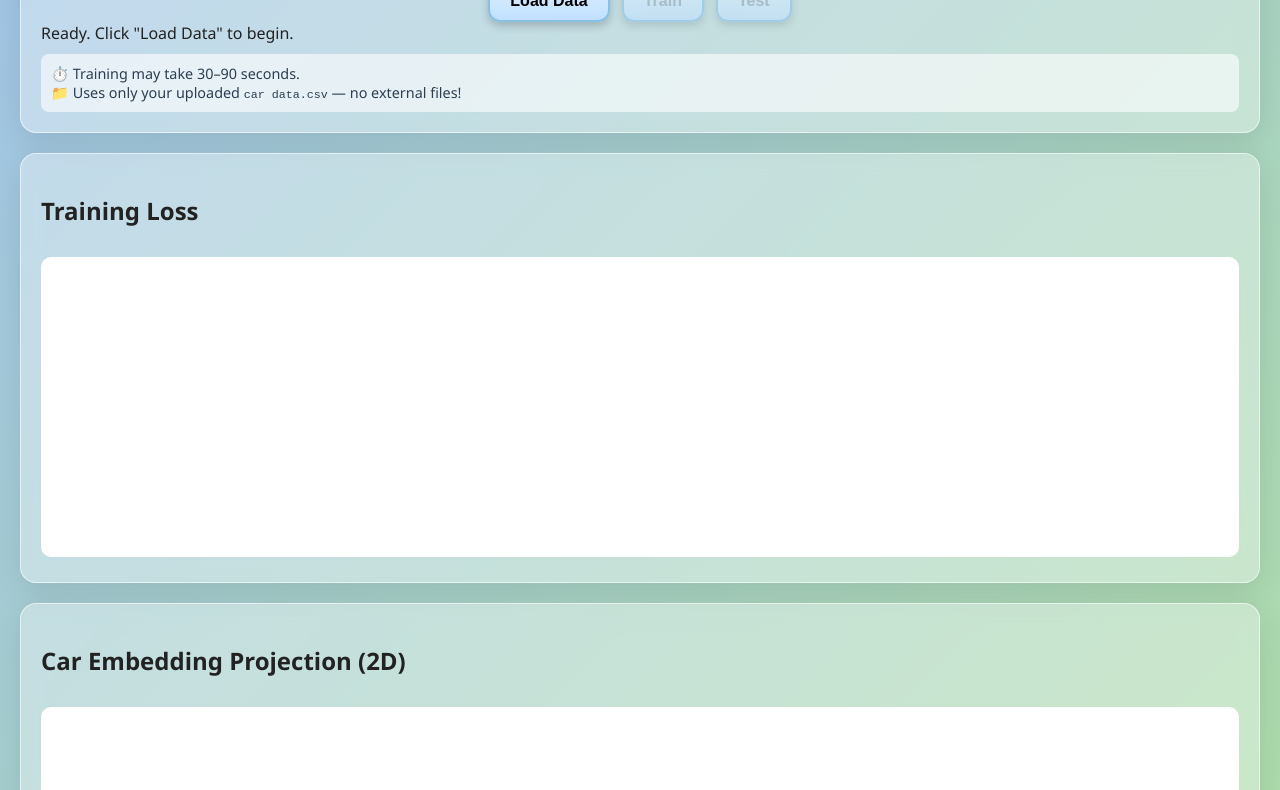
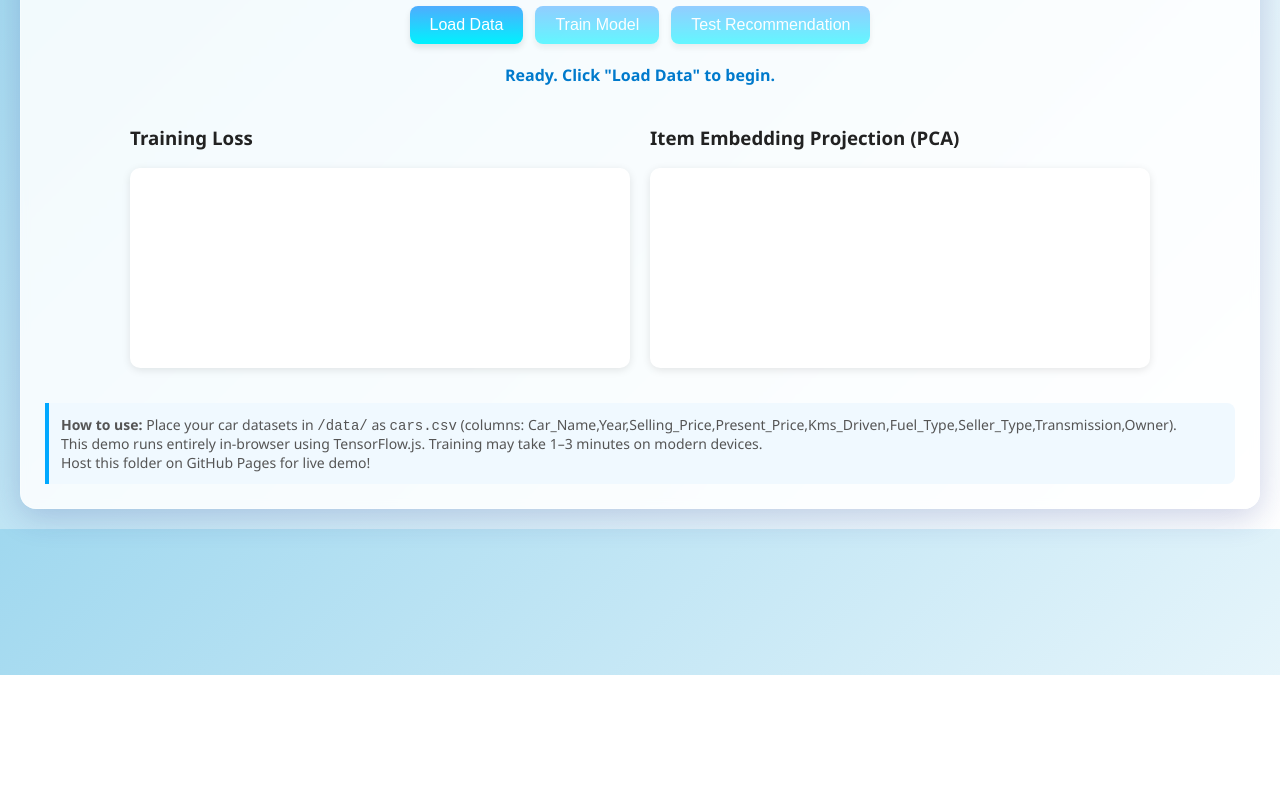
Before and after one commit to Ludwig-99/Rec-sys-, a plain HTML site: page Midterm/index.html in a window 1280 px wide. Shown: the part 125-915 px from the top of the page. After the commit the page ends 800 px from the top, so only its background shows below. Drawn offline with Linux system fonts and the light colour scheme; a script that the page names is missing.

Commit message:
Update index.html

```diff
--- a/Midterm/index.html
+++ b/Midterm/index.html
@@ -4,155 +4,133 @@
 <head>
   <meta charset="UTF-8" />
   <meta name="viewport" content="width=device-width, initial-scale=1.0"/>
-  <title>Car Recommender System Demo</title>
+  <title>Car Recommender System – Frutiger Aero UI</title>
   <style>
-    :root {
-      --aero-blue: #a0c4e8;
-      --aero-green: #b0e0a0;
-      --glass-bg: rgba(255, 255, 255, 0.35);
-      --glass-border: rgba(255, 255, 255, 0.6);
-      --btn-bg: linear-gradient(to bottom, #e0f0ff, #c0e0ff);
-      --btn-border: #88c0e8;
-    }
-
     body {
       font-family: 'Segoe UI', Tahoma, Geneva, Verdana, sans-serif;
-      background: linear-gradient(135deg, var(--aero-blue), var(--aero-green));
+      background: linear-gradient(135deg, #a0d8ef 0%, #ffffff 100%);
       margin: 0;
       padding: 20px;
       color: #222;
     }
-
-    .panel {
-      background: var(--glass-bg);
-      backdrop-filter: blur(10px);
-      border: 1px solid var(--glass-border);
+    .container {
+      max-width: 1200px;
+      margin: 0 auto;
+      background: rgba(255, 255, 255, 0.85);
       border-radius: 16px;
-      padding: 20px;
-      margin-bottom: 20px;
-      box-shadow: 0 8px 32px rgba(0, 0, 0, 0.1);
+      padding: 24px;
+      box-shadow: 0 8px 32px rgba(31, 38, 135, 0.2);
+      backdrop-filter: blur(4px);
+      border: 1px solid rgba(255, 255, 255, 0.3);
     }
-
     h1 {
       text-align: center;
-      margin-top: 0;
-      color: #1a5276;
-      text-shadow: 1px 1px 2px rgba(255,255,255,0.7);
+      color: #0066cc;
+      text-shadow: 0 2px 4px rgba(0,0,0,0.1);
     }
-
-    .controls {
+    .btn-group {
       display: flex;
       gap: 12px;
-      flex-wrap: wrap;
       justify-content: center;
+      margin: 20px 0;
     }
-
     button {
       padding: 10px 20px;
       font-size: 16px;
-      font-weight: bold;
-      background: var(--btn-bg);
-      border: 2px solid var(--btn-border);
-      border-radius: 12px;
+      border: none;
+      border-radius: 8px;
+      background: linear-gradient(to bottom, #4facfe 0%, #00f2fe 100%);
+      color: white;
       cursor: pointer;
-      box-shadow: 0 4px 8px rgba(0,0,0,0.2);
-      transition: transform 0.1s, box-shadow 0.1s;
+      box-shadow: 0 4px 6px rgba(0,0,0,0.1);
+      transition: transform 0.2s, box-shadow 0.2s;
     }
-
     button:hover {
       transform: translateY(-2px);
-      box-shadow: 0 6px 12px rgba(0,0,0,0.25);
+      box-shadow: 0 6px 8px rgba(0,0,0,0.15);
     }
-
-    button:active {
-      transform: translateY(1px);
-    }
-
     button:disabled {
       opacity: 0.6;
       cursor: not-allowed;
       transform: none;
     }
-
+    #status {
+      text-align: center;
+      margin: 16px 0;
+      font-weight: bold;
+      color: #007acc;
+    }
+    .chart-container {
+      display: flex;
+      flex-wrap: wrap;
+      gap: 20px;
+      justify-content: center;
+      margin: 20px 0;
+    }
     canvas {
-      width: 100%;
-      height: 300px;
       background: white;
       border-radius: 10px;
-      margin-top: 10px;
+      box-shadow: 0 2px 8px rgba(0,0,0,0.1);
     }
-
     #results {
-      display: flex;
-      gap: 20px;
-      flex-wrap: wrap;
+      margin-top: 30px;
     }
-
-    .result-table {
-      flex: 1;
-      min-width: 300px;
-    }
-
     table {
       width: 100%;
       border-collapse: collapse;
-      background: white;
-      border-radius: 10px;
-      overflow: hidden;
-      box-shadow: 0 4px 12px rgba(0,0,0,0.1);
+      margin-top: 16px;
     }
-
     th, td {
       padding: 10px;
       text-align: left;
       border-bottom: 1px solid #ddd;
     }
-
     th {
-      background: var(--aero-blue);
-      color: #1a5276;
+      background-color: #e6f4ff;
+      color: #0066cc;
     }
-
     .tip {
-      font-size: 0.9em;
-      color: #2c3e50;
-      margin-top: 10px;
-      padding: 10px;
-      background: rgba(255,255,255,0.6);
-      border-radius: 8px;
+      font-size: 14px;
+      color: #555;
+      margin-top: 20px;
+      padding: 12px;
+      background: #f0f9ff;
+      border-left: 4px solid #00a8ff;
+      border-radius: 0 8px 8px 0;
     }
   </style>
 </head>
 <body>
-  <div class="panel">
-    <h1>Car Recommender System Demo</h1>
-    <div class="controls">
+  <div class="container">
+    <h1>🚗 Car Recommender System</h1>
+    <div class="btn-group">
       <button id="loadBtn">Load Data</button>
-      <button id="trainBtn" disabled>Train</button>
-      <button id="testBtn" disabled>Test</button>
+      <button id="trainBtn" disabled>Train Model</button>
+      <button id="testBtn" disabled>Test Recommendation</button>
     </div>
     <div id="status">Ready. Click "Load Data" to begin.</div>
+
+    <div class="chart-container">
+      <div>
+        <h3>Training Loss</h3>
+        <canvas id="lossChart" width="500" height="200"></canvas>
+      </div>
+      <div>
+        <h3>Item Embedding Projection (PCA)</h3>
+        <canvas id="embeddingChart" width="500" height="200"></canvas>
+      </div>
+    </div>
+
+    <div id="results"></div>
+
     <div class="tip">
-      ⏱️ Training may take 30–90 seconds.<br>
-      📁 Uses only your uploaded <code>car data.csv</code> — no external files!
+      <strong>How to use:</strong> Place your car datasets in <code>/data/</code> as <code>cars.csv</code> (columns: Car_Name,Year,Selling_Price,Present_Price,Kms_Driven,Fuel_Type,Seller_Type,Transmission,Owner).<br>
+      This demo runs entirely in-browser using TensorFlow.js. Training may take 1–3 minutes on modern devices.<br>
+      Host this folder on GitHub Pages for live demo!
     </div>
   </div>
 
-  <div class="panel">
-    <h2>Training Loss</h2>
-    <canvas id="lossChart"></canvas>
-  </div>
-
-  <div class="panel">
-    <h2>Car Embedding Projection (2D)</h2>
-    <canvas id="embeddingCanvas"></canvas>
-  </div>
-
-  <div class="panel">
-    <h2>Recommendations</h2>
-    <div id="results"></div>
-  </div>
-
+  <!-- Load TensorFlow.js from CDN -->
   <script src="https://cdn.jsdelivr.net/npm/@tensorflow/tfjs@4.16.0/dist/tf.min.js"></script>
   <script src="two-tower.js"></script>
   <script src="app.js"></script>
```
